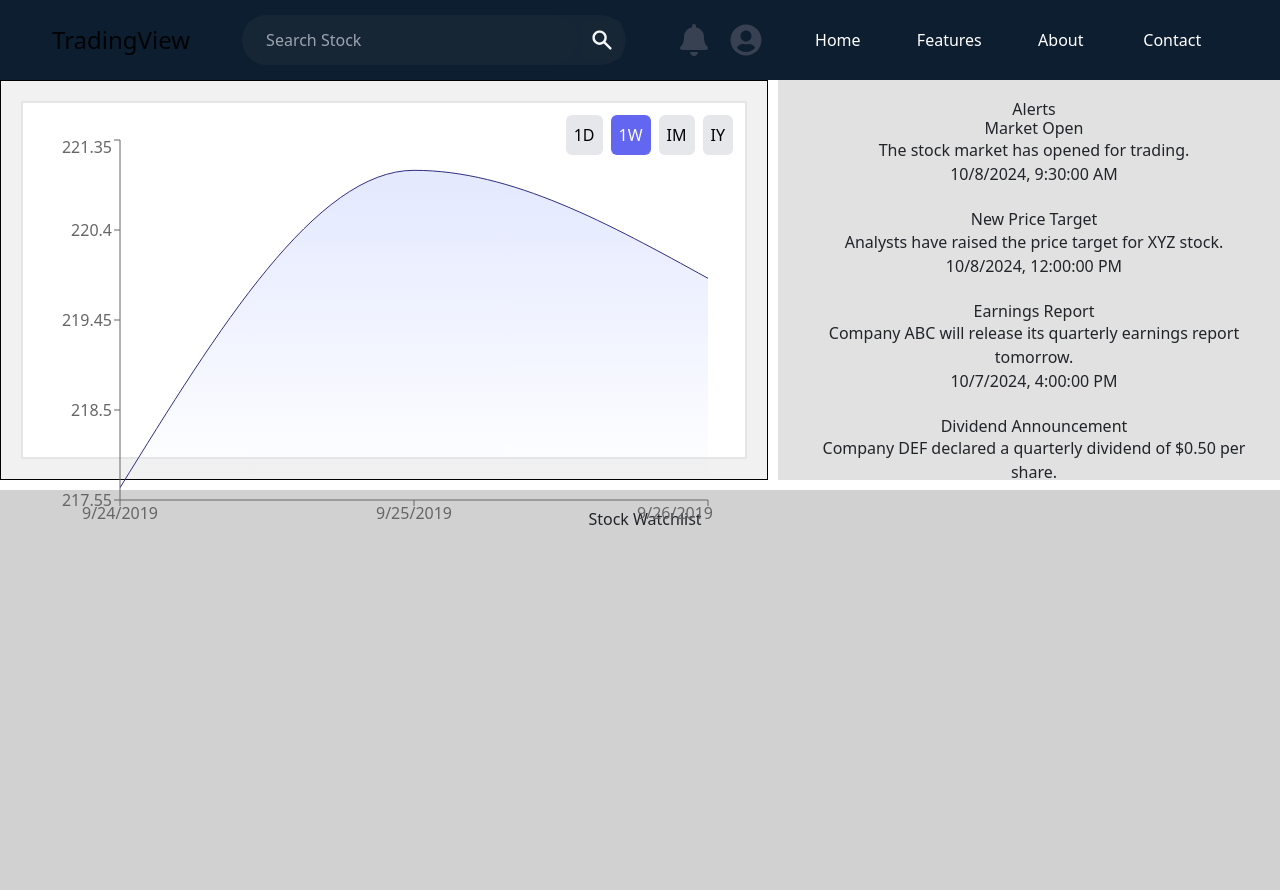
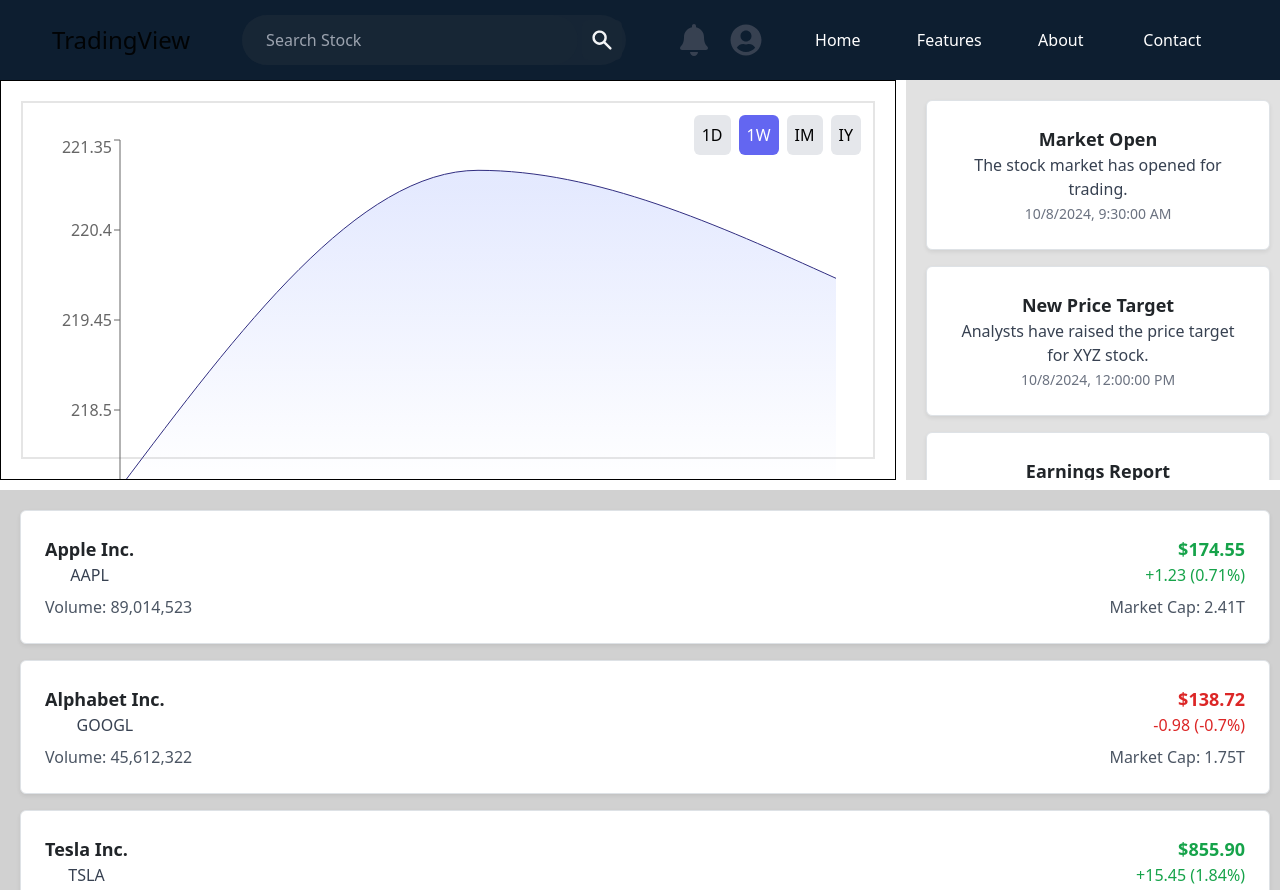
Before and after one commit to H58L/Swing-Trading_Frontend, a React (Create React App) app in the folder swing_trading/: page /dashboard in a window 1280 px wide. Built offline with nearby package versions, Linux system fonts and the light colour scheme; a small style sheet from the web is missing.

Commit message:
Dashboard complete design done with dummy data

```diff
--- a/swing_trading/package.json
+++ b/swing_trading/package.json
@@ -21,7 +21,8 @@
     "react-scripts": "^5.0.1",
     "recharts": "^2.12.7",
     "swing_trading": "file:",
-    "web-vitals": "^2.1.4"
+    "web-vitals": "^2.1.4",
+    "yahoo-finance2": "^2.13.2"
   },
   "scripts": {
     "start": "react-scripts start --host 0.0.0.0",
--- a/swing_trading/src/components/Alerts.js
+++ b/swing_trading/src/components/Alerts.js
@@ -32,14 +32,18 @@ const Alerts = () => {
   ];
 
   return (
-    <div>
-      <h2>Alerts</h2>
-      <ul className="overflow-y-scroll">
+    <div className="p-0 h-full">
+      <ul className="h-full  border-gray-300">
         {alerts.map((alert, index) => (
-          <li key={index} className="alert-item mb-4 ">
-            <h3>{alert.title}</h3>
-            <p>{alert.description}</p>
-            <span>{new Date(alert.timestamp).toLocaleString()}</span>
+          <li
+            key={index}
+            className="alert-item mb-3 bg-white rounded p-4 shadow-sm border border-gray-300 w-full"
+          >
+            <h3 className="text-lg font-semibold">{alert.title}</h3>
+            <p className="text-gray-700">{alert.description}</p>
+            <span className="text-sm text-gray-500">
+              {new Date(alert.timestamp).toLocaleString()}
+            </span>
           </li>
         ))}
       </ul>
--- a/swing_trading/src/components/StockWatchList.js
+++ b/swing_trading/src/components/StockWatchList.js
@@ -1,10 +1,92 @@
 import React from "react";
 
 const StockWatchlist = () => {
+  const stocks = [
+    {
+      symbol: "AAPL",
+      companyName: "Apple Inc.",
+      price: 174.55,
+      change: 1.23,
+      percentageChange: 0.71,
+      volume: 89014523,
+      marketCap: "2.41T",
+    },
+    {
+      symbol: "GOOGL",
+      companyName: "Alphabet Inc.",
+      price: 138.72,
+      change: -0.98,
+      percentageChange: -0.7,
+      volume: 45612322,
+      marketCap: "1.75T",
+    },
+    {
+      symbol: "TSLA",
+      companyName: "Tesla Inc.",
+      price: 855.9,
+      change: 15.45,
+      percentageChange: 1.84,
+      volume: 62341251,
+      marketCap: "830B",
+    },
+    {
+      symbol: "AMZN",
+      companyName: "Amazon.com Inc.",
+      price: 3311.37,
+      change: 25.67,
+      percentageChange: 0.78,
+      volume: 25475124,
+      marketCap: "1.67T",
+    },
+    {
+      symbol: "MSFT",
+      companyName: "Microsoft Corporation",
+      price: 289.67,
+      change: 3.56,
+      percentageChange: 1.25,
+      volume: 31715481,
+      marketCap: "2.29T",
+    },
+  ];
+
   return (
-    <div>
-      <h2>Stock Watchlist</h2>
-      {/* Watchlist logic will go here */}
+    <div className="p-0 h-full w-full">
+      <ul className="h-full border-gray-300">
+        {stocks.map((stock, index) => (
+          <li
+            key={index}
+            className="stock-item mb-3 bg-white rounded p-4 shadow-sm border border-gray-300 w-full"
+          >
+            <div className="flex justify-between items-center">
+              <div>
+                <h3 className="text-lg font-semibold">{stock.companyName}</h3>
+                <p className="text-gray-700">{stock.symbol}</p>
+              </div>
+              <div className="text-right">
+                <p
+                  className={`text-lg font-bold ${
+                    stock.change >= 0 ? "text-green-600" : "text-red-600"
+                  }`}
+                >
+                  ${stock.price.toFixed(2)}
+                </p>
+                <p
+                  className={`${
+                    stock.change >= 0 ? "text-green-600" : "text-red-600"
+                  }`}
+                >
+                  {stock.change >= 0 ? "+" : ""}
+                  {stock.change.toFixed(2)} ({stock.percentageChange}%)
+                </p>
+              </div>
+            </div>
+            <div className="mt-2 flex justify-between text-gray-600">
+              <p>Volume: {stock.volume.toLocaleString()}</p>
+              <p>Market Cap: {stock.marketCap}</p>
+            </div>
+          </li>
+        ))}
+      </ul>
     </div>
   );
 };
--- a/swing_trading/src/style/Alerts.css
+++ b/swing_trading/src/style/Alerts.css
@@ -6,6 +6,7 @@
     border: 1px solid #ddd; /* Optional border */
     background-color: #f9f9f9; /* Optional background */
     border-radius: 5px; /* Rounded corners */
+    margin: 0px;
   }
 
   /* Styling for the alerts list */
@@ -19,5 +20,5 @@
   .alert-item {
     background-color: white;
     padding: 10px;
-    border-bottom: 1px solid #010000; /* Divider between alerts */
+    border-bottom: 1px solid #555454; /* Divider between alerts */
   }
--- a/swing_trading/src/style/Dashboard.css
+++ b/swing_trading/src/style/Dashboard.css
@@ -1,30 +1,31 @@
 .dashboard {
   display: grid;
-    grid-template-columns: 60% 40%; /* Split the width: 60% for chart, 40% for alerts */
-    grid-template-rows: 50% 50%;   /* 50% height for both rows */
-    height: 100vh; /* Full viewport height */
-    gap: 10px; /* Optional gap between components */
+  grid-template-columns: 70% 30%; /* Chart gets 70%, Alerts 30% */
+  grid-template-rows: 50% 50%;   /* Split the height between rows */
+  height: 100vh;
+  gap: 10px;
+}
+.chart-container {
+  grid-column: 1;
+  grid-row: 1;
+  padding: 20px;
+  border: 1px solid black;
+  overflow: hidden; /* Hide any overflow */
 }
 
-  .chart-container {
-    grid-column: 1; /* First column */
-    grid-row: 1 ; /* First row */
-    background-color: #f1f1f1; /* Just for visual reference */
-    padding: 20px;
-    border: 1px solid black;
-  }
 
 .alerts-sidebar {
-    grid-column: 2 / 3; /* Second column */
-    grid-row: 1 / 2; /* First row */
-    background-color: #e1e1e1; /* Just for visual reference */
+  grid-column: 2;
+  grid-row: 1;
+  background-color: #e1e1e1;
   padding: 20px;
+  overflow-y: auto;
 }
 
 .stock-watchlist {
   grid-column: 1 / 3; /* Span across both columns */
-    grid-row: 2 / 3; /* Second row */
-    background-color: #d1d1d1; /* Just for visual reference */
+  grid-row: 2;
+  background-color: #d1d1d1;
   padding: 20px;
-    margin-bottom: 0px;
+  overflow-y: auto; /* Allow scrolling if content exceeds height */
 }
```
Also changed, not shown: swing_trading/src/style/StockWatchList.css (added), 1 other file (tests, documents, lock files or other folders). Lines whose indentation alone changed are shown as unchanged.
